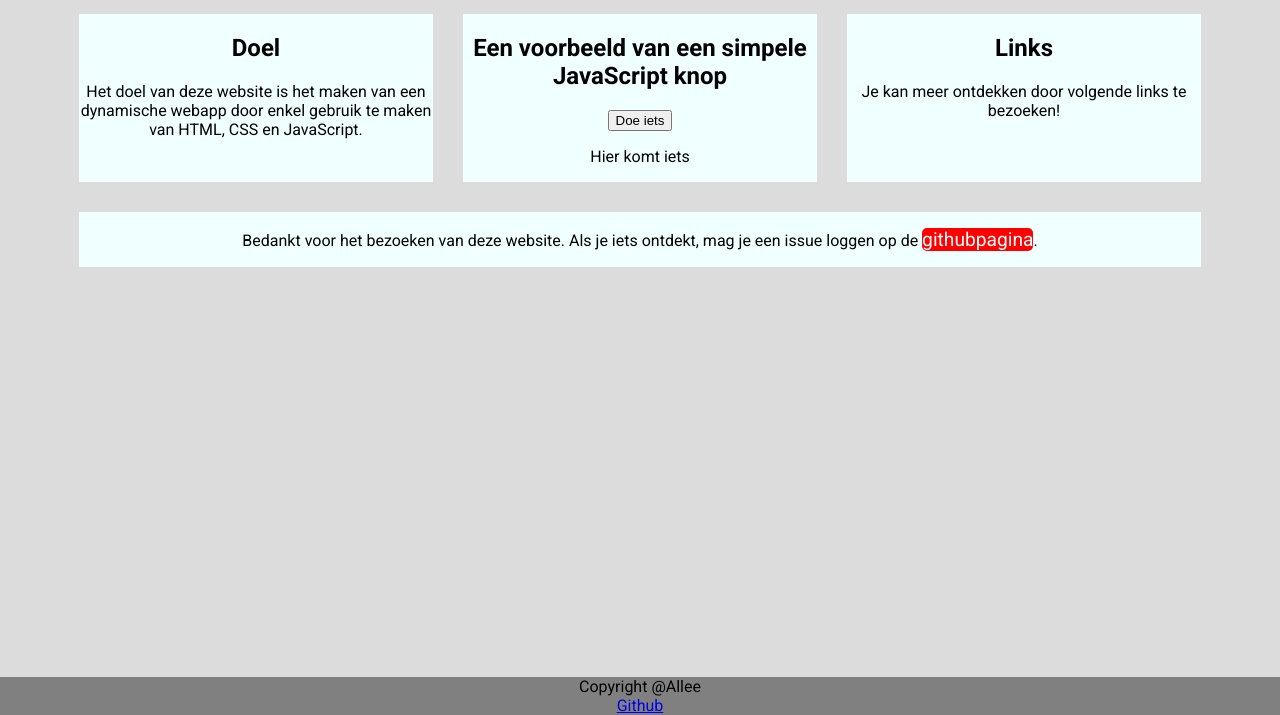
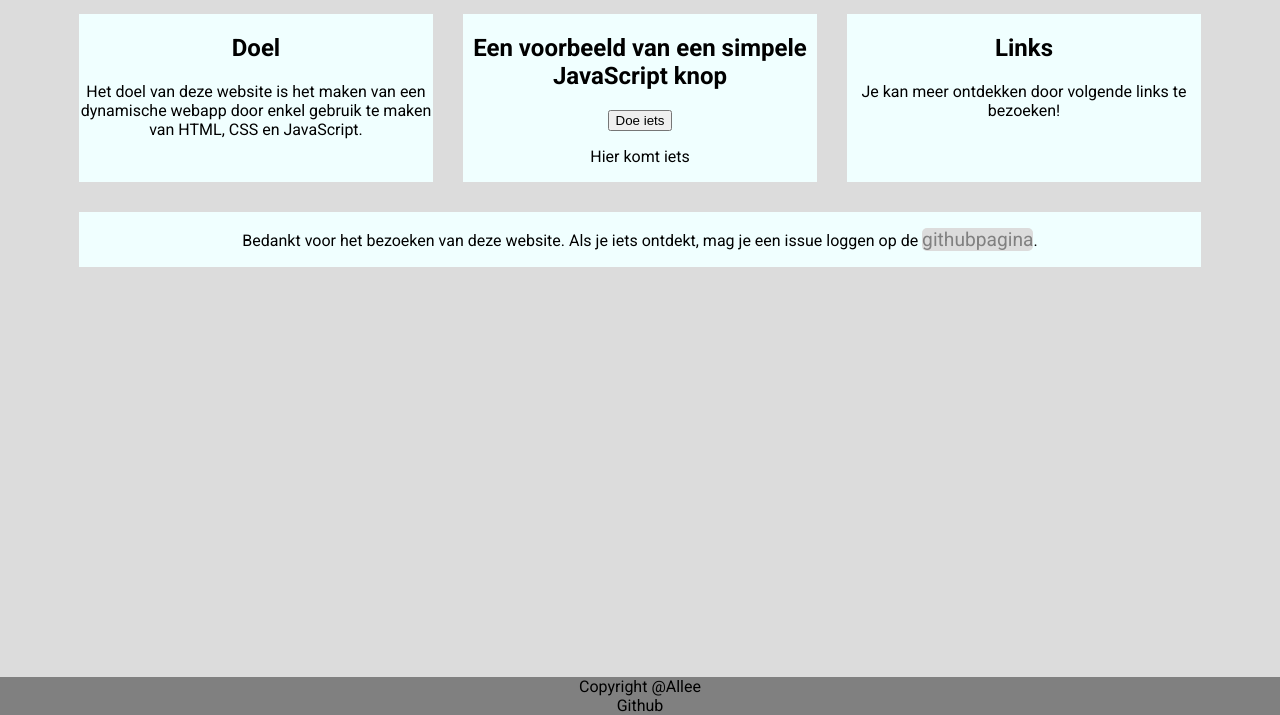
Before and after one commit to AlleeElias/CSS-Project, a plain HTML site: page html/home.html in a window 1280 px wide. In both pictures the pointer is over the link "githubpagina". Shown: the part 85-800 px from the top of the page. Drawn offline with Linux system fonts and the light colour scheme; a web font is replaced by a local one.

Commit message:
Voorbereiding les 2

```diff
--- a/css/styles.css
+++ b/css/styles.css
@@ -35,8 +35,8 @@ section{
     color: black;
 }
 .gitknop:hover{
-    background-color: red;
-    color: white;
+    background-color: gainsboro;
+    color: gray;
     transition-duration: 1s;
     border-radius: 5px;
     transform: scale(5.0);
--- a/script/script.js
+++ b/script/script.js
@@ -1,6 +1,6 @@
 let actieTekst = "Je hebt op de knop geklikt!";
 
-let footerHTML = "<div>Copyright @Allee</div><div><a target='_blank' rel='noopener noreferrer' href='https://github.com/AlleeElias/CSS-Project'>Github</a></div>";
+let footerHTML = "<div>Copyright @Allee</div><div><a class='gitknop' target='_blank' rel='noopener noreferrer' href='https://github.com/AlleeElias/CSS-Project'>Github</a></div>";
 
 function doeIets(){
     document.getElementById("actiediv").innerText = actieTekst;
```
